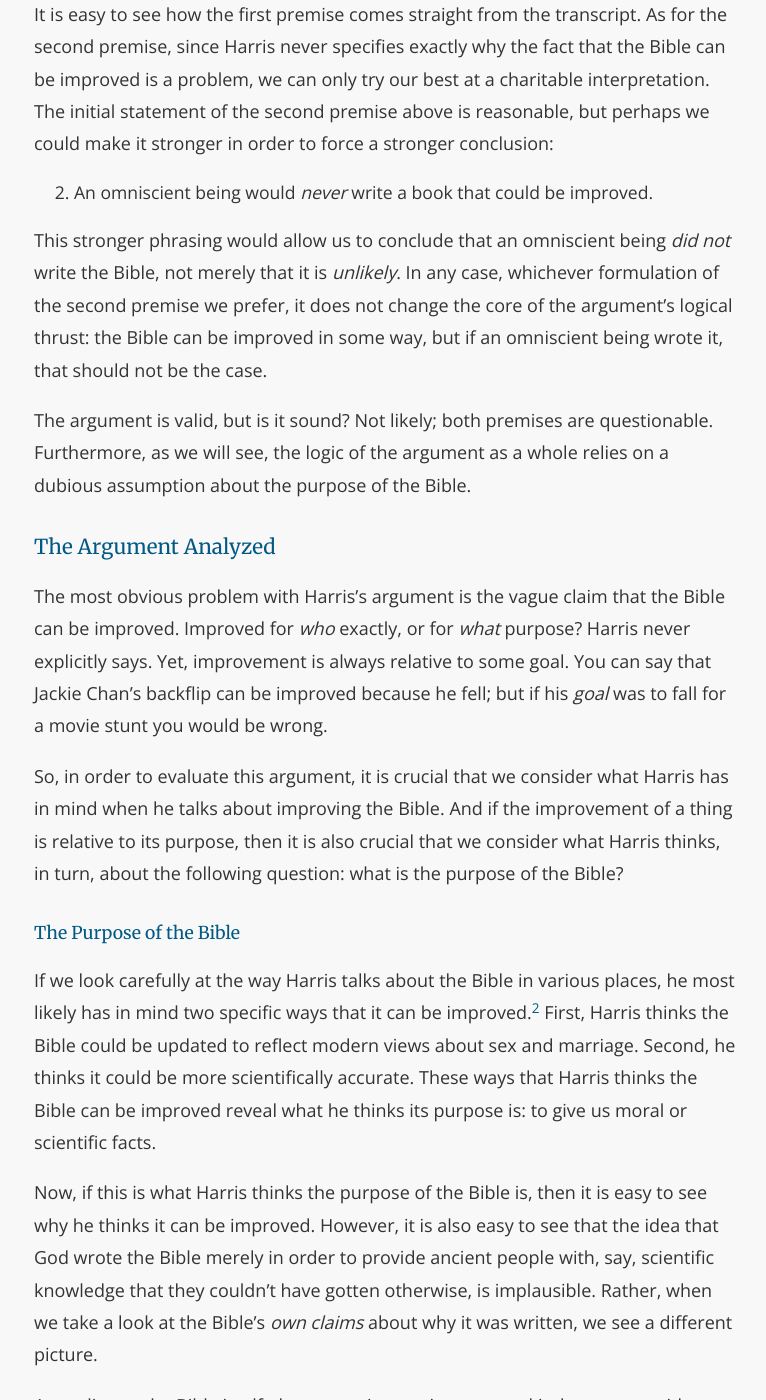
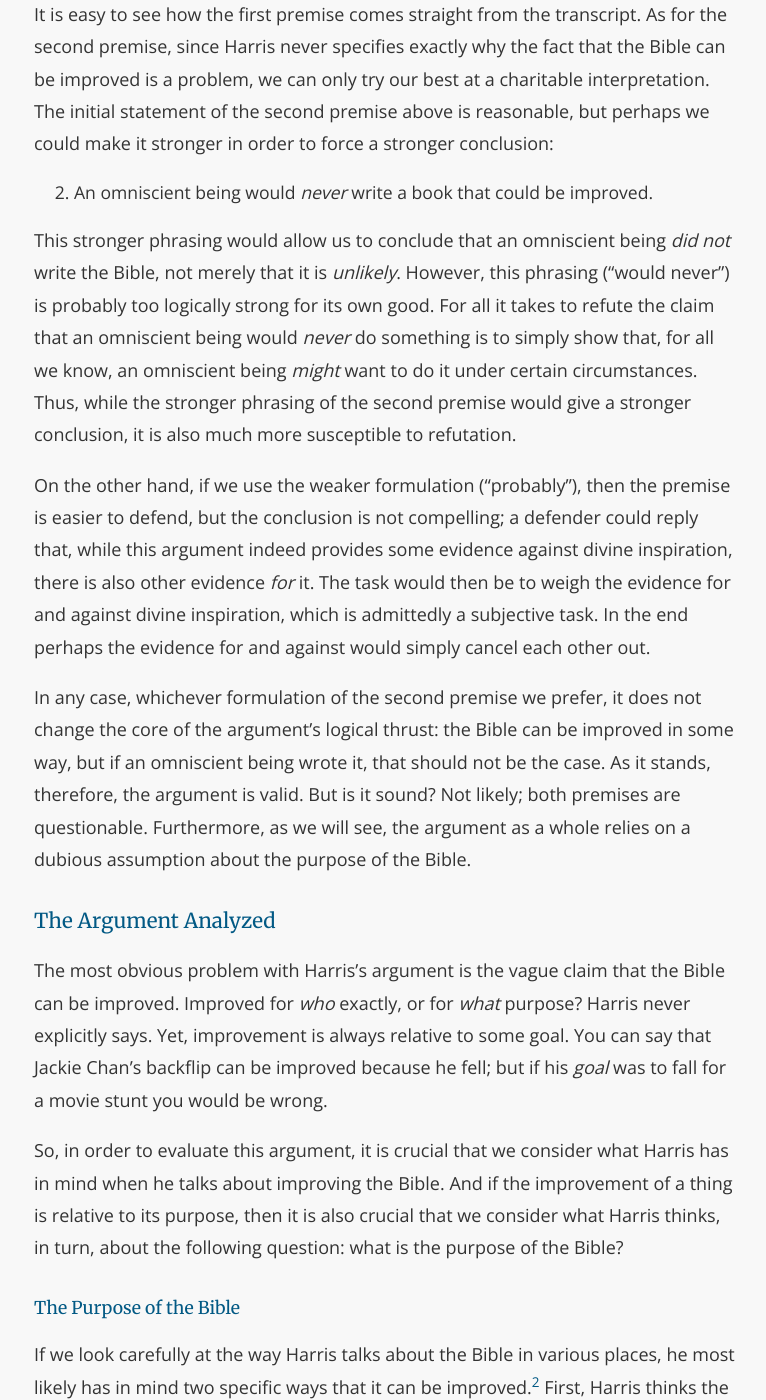
Before and after one commit to second-breakfast/second-breakfast.github.io, a Jekyll site: the page built from _posts/2019-01-09-sam-harris-bible.markdown, in a window 1280 px wide and 1400 px high, scrolled down 1226 px. Shown: the whole window, without its empty margins (254-1020 px from the left). Built offline with Jekyll 4.4.1, drawn with Linux system fonts in a browser that asks for light colours.

Commit message:
Update Sam Harris post

```diff
--- a/_posts/2019-01-09-sam-harris-bible.markdown
+++ b/_posts/2019-01-09-sam-harris-bible.markdown
@@ -24,9 +24,11 @@
 {:start="2"}
 2. An omniscient being would *never* write a book that could be improved.
 
-This stronger phrasing would allow us to conclude that an omniscient being *did not* write the Bible, not merely that it is *unlikely*. In any case, whichever formulation of the second premise we prefer, it does not change the core of the argument’s logical thrust: the Bible can be improved in some way, but if an omniscient being wrote it, that should not be the case.
+This stronger phrasing would allow us to conclude that an omniscient being *did not* write the Bible, not merely that it is *unlikely*. However, this phrasing ("would never") is probably too logically strong for its own good. For all it takes to refute the claim that an omniscient being would *never* do something is to simply show that, for all we know, an omniscient being *might* want to do it under certain circumstances. Thus, while the stronger phrasing of the second premise would give a stronger conclusion, it is also much more susceptible to refutation.
 
-The argument is valid, but is it sound? Not likely; both premises are questionable. Furthermore, as we will see, the logic of the argument as a whole relies on a dubious assumption about the purpose of the Bible.
+On the other hand, if we use the weaker formulation ("probably"), then the premise is easier to defend, but the conclusion is not compelling; a defender could reply that, while this argument indeed provides some evidence against divine inspiration, there is also other evidence *for* it. The task would then be to weigh the evidence for and against divine inspiration, which is admittedly a subjective task. In the end perhaps the evidence for and against would simply cancel each other out.
+
+In any case, whichever formulation of the second premise we prefer, it does not change the core of the argument’s logical thrust: the Bible can be improved in some way, but if an omniscient being wrote it, that should not be the case. As it stands, therefore, the argument is valid. But is it sound? Not likely; both premises are questionable. Furthermore, as we will see, the argument as a whole relies on a dubious assumption about the purpose of the Bible.
 
 ### The Argument Analyzed
 
```
